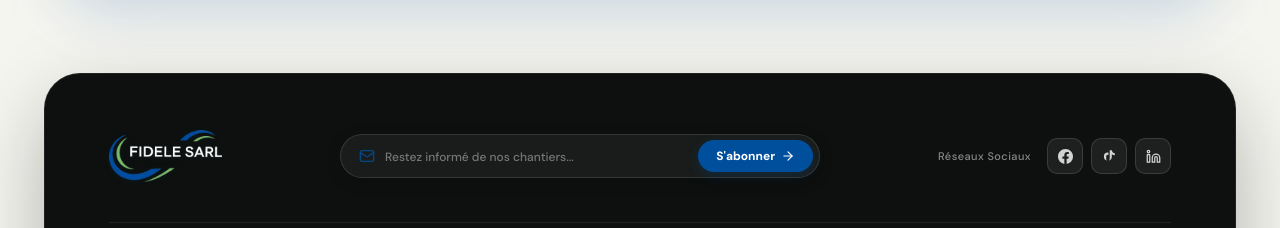
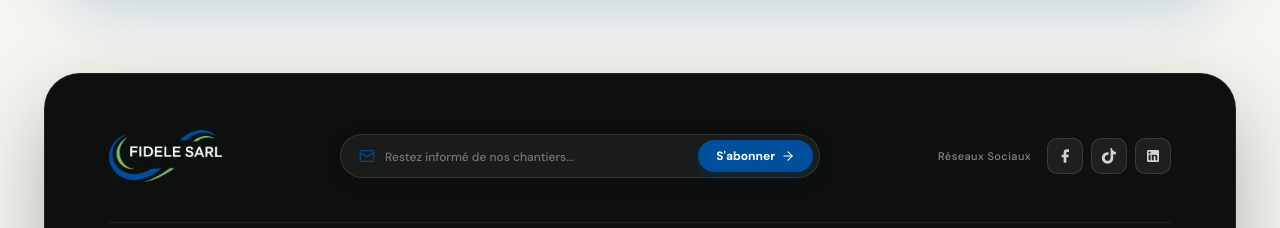
Before and after one commit to sohnhero/BTP-website, a Next.js app: page / in a window 1280 px wide. Shown: the part 6684-6912 px from the top of the page. Built offline with nearby package versions, Linux system fonts and the light colour scheme.

Commit message:
feat:fix tiktok logo

```diff
--- a/src/components/organisms/Footer.tsx
+++ b/src/components/organisms/Footer.tsx
@@ -79,23 +79,39 @@ export const Footer: React.FC = () => {
             <div className="footer-social-bar">
               <span className="social-label">Réseaux Sociaux</span>
               <div className="social-pill-group">
-                <a href="#" className="social-icon-btn" aria-label="Facebook">
-                  <svg width="15" height="15" viewBox="0 0 24 24" fill="currentColor">
-                    <path d="M24 12.073c0-6.627-5.373-12-12-12s-12 5.373-12 12c0 5.99 4.388 10.954 10.125 11.854v-8.385H7.078v-3.47h3.047V9.43c0-3.007 1.792-4.669 4.533-4.669 1.312 0 2.686.235 2.686.235v2.953H15.83c-1.491 0-1.956.925-1.956 1.874v2.25h3.328l-.532 3.47h-2.796v8.385C19.612 23.027 24 18.062 24 12.073z" />
+                <a
+                  href="https://facebook.com"
+                  target="_blank"
+                  rel="noopener noreferrer"
+                  className="social-icon-btn"
+                  aria-label="Facebook FIDELE SARL"
+                >
+                  <svg width="16" height="16" viewBox="0 0 24 24" fill="currentColor">
+                    <path d="M18 2h-3a5 5 0 0 0-5 5v3H7v4h3v8h4v-8h3l1-4h-4V7a1 1 0 0 1 1-1h3z" />
                   </svg>
                 </a>
 
-                <a href="#" className="social-icon-btn" aria-label="TikTok">
-                  <svg width="15" height="15" viewBox="0 0 24 24" fill="currentColor">
-                    <path d="M19.59 6.69a4.83 4.83 0 0 1-3.77-4.25V2h-3.45v13.67a2.89 2.89 0 1 1-5.2-1.74 2.89 2.89 0 0 1 2.31-4.64 2.93 2.93 0 0 1 .88.13V5.8a6.34 6.34 0 0 0-1-.08A6.34 6.34 0 1 0 15.7 12V8.34a8.27 8.27 0 0 0 4.84 1.55V6.69z" />
+                <a
+                  href="https://tiktok.com"
+                  target="_blank"
+                  rel="noopener noreferrer"
+                  className="social-icon-btn"
+                  aria-label="TikTok FIDELE SARL"
+                >
+                  <svg width="16" height="16" viewBox="0 0 24 24" fill="currentColor">
+                    <path d="M12.525 0h3.88c.07 1.54.64 3.09 1.77 4.18 1.13 1.1 2.69 1.6 4.23 1.76v3.98c-1.42-.02-2.82-.37-4.07-.99v6.52c0 1.63-.44 3.24-1.34 4.54-1.52 2.22-4.14 3.65-7 3.63-2.31.02-4.54-.88-6.15-2.52-1.63-1.63-2.52-3.87-2.52-6.18 0-2.32.89-4.56 2.52-6.19 1.61-1.64 3.84-2.54 6.15-2.52.43 0 .86.04 1.28.12v4.22a4.42 4.42 0 0 0-1.28-.19c-1.16 0-2.28.46-3.1 1.28a4.39 4.39 0 0 0-1.28 3.1c0 1.16.46 2.28 1.28 3.1.82.82 1.94 1.28 3.1 1.28 1.16 0 2.28-.46 3.1-1.28.82-.82 1.28-1.94 1.28-3.1V0z" />
                   </svg>
                 </a>
 
-                <a href="#" className="social-icon-btn" aria-label="LinkedIn">
-                  <svg width="15" height="15" viewBox="0 0 24 24" fill="none" stroke="currentColor" strokeWidth="2" strokeLinecap="round" strokeLinejoin="round">
-                    <path d="M16 8a6 6 0 0 1 6 6v7h-4v-7a2 2 0 0 0-2-2 2 2 0 0 0-2 2v7h-4v-7a6 6 0 0 1 6-6z"></path>
-                    <rect x="2" y="9" width="4" height="12"></rect>
-                    <circle cx="4" cy="4" r="2"></circle>
+                <a
+                  href="https://linkedin.com"
+                  target="_blank"
+                  rel="noopener noreferrer"
+                  className="social-icon-btn"
+                  aria-label="LinkedIn FIDELE SARL"
+                >
+                  <svg width="16" height="16" viewBox="0 0 24 24" fill="currentColor">
+                    <path d="M19 3a2 2 0 0 1 2 2v14a2 2 0 0 1-2 2H5a2 2 0 0 1-2-2V5a2 2 0 0 1 2-2h14m-.5 15.5v-5.3a3.26 3.26 0 0 0-3.26-3.26c-.85 0-1.84.52-2.28 1.3v-1.11h-2.79v8.37h2.79v-4.93c0-.77.62-1.4 1.39-1.4a1.4 1.4 0 0 1 1.4 1.4v4.93h2.75M6.88 8.56a1.68 1.68 0 0 0 1.68-1.68c0-.93-.75-1.69-1.68-1.69a1.69 1.69 0 0 0-1.69 1.69c0 .93.76 1.68 1.69 1.68m1.39 9.94v-8.37H5.5v8.37h2.77z" />
                   </svg>
                 </a>
               </div>
```
